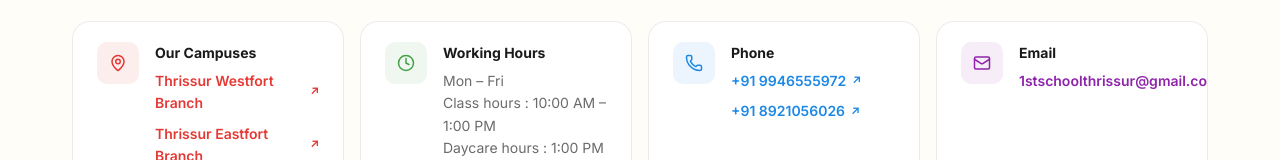
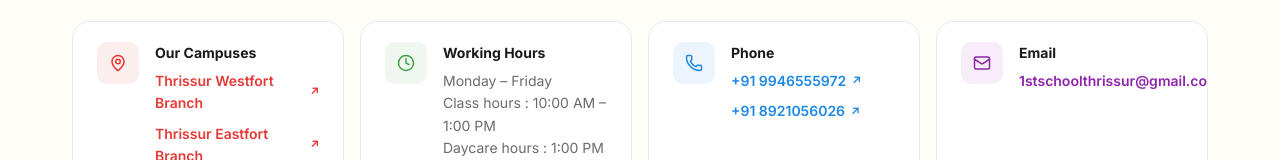
Before and after one commit to 1stschoolthrissur123-jpg/1stschool, a Next.js app: page /contact in a window 1280 px wide. Shown: the part 441-601 px from the top of the page. Built offline with nearby package versions, Linux system fonts and the light colour scheme.

Commit message:
feat: add centre of choice and locality to enrollment form

```diff
--- a/src/app/contact/page.tsx
+++ b/src/app/contact/page.tsx
@@ -25,7 +25,7 @@ const CONTACT_INFO = [
     },
     {
         icon: Clock, title: 'Working Hours', color: '#43A047',
-        lines: ['Mon – Fri', 'Class hours : 10:00 AM – 1:00 PM', 'Daycare hours : 1:00 PM - 6:00 PM', 'Office hours : 9:00 AM - 6:00 PM', 'Saturday: 9:00 AM – 12:00 PM : Only Daycare'],
+        lines: ['Monday – Friday', 'Class hours : 10:00 AM – 1:00 PM', 'Daycare hours : 1:00 PM - 6:00 PM', 'Office hours : 9:00 AM - 6:00 PM', 'Saturday: 9:00 AM – 12:00 PM : Only Daycare'],
     },
     {
         icon: Phone, title: 'Phone', color: '#1E88E5',
```
